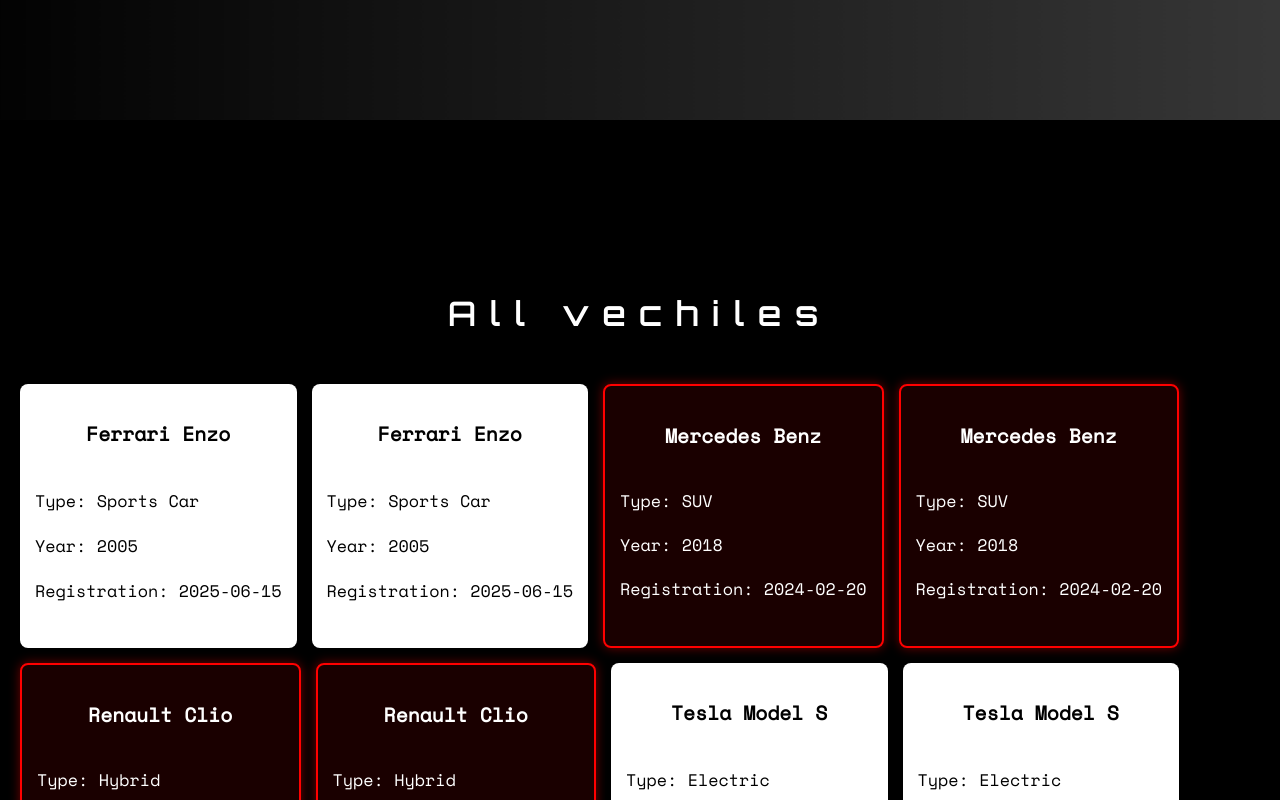
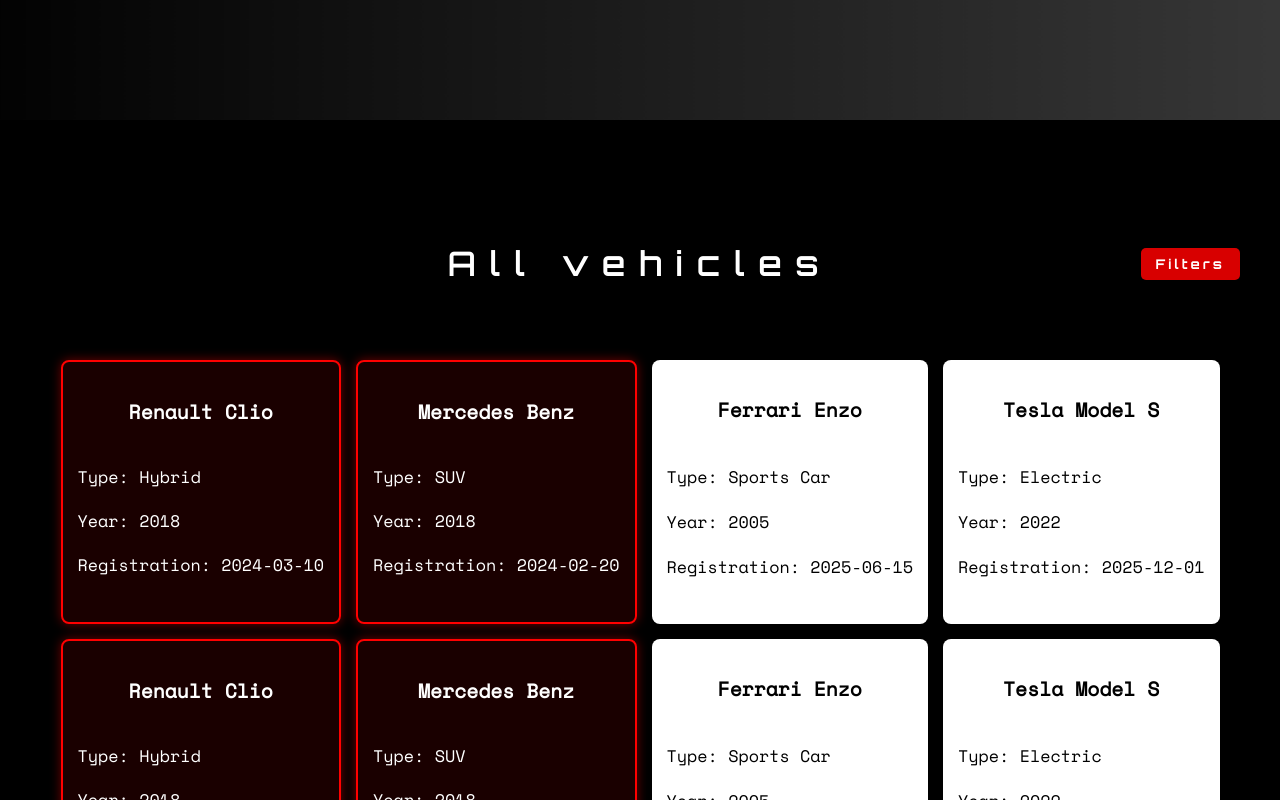
Before and after one commit to ticinovicsara/Internship-14-CarDealership, a React (Vite) app in the folder CarDealership/: page / in a window 1280 px wide. Shown: the part 680-1480 px from the top of the page. Built offline with nearby package versions, Linux system fonts and the light colour scheme.

Commit message:
filters add

```diff
--- a/CarDealership/src/components/carList.jsx
+++ b/CarDealership/src/components/carList.jsx
@@ -5,6 +5,10 @@
 const CarList = ({ cars, removeCar }) => {
   const containerRef = useRef(null);
   const [hasScrolled, setHasScrolled] = useState(false);
+  const [showFilters, setShowFilters] = useState(false);
+  const [filterBrand, setFilterBrand] = useState("");
+  const [filterModel, setFilterModel] = useState("");
+  const [filteredCars, setFilteredCars] = useState(cars);
 
   useEffect(() => {
     const observer = new IntersectionObserver(
@@ -28,25 +32,68 @@
     };
   }, [hasScrolled]);
 
+  const sortedCars = [...cars].sort((a, b) => {
+    if (a.year !== b.year) return a.year - b.year;
+    if (a.brand !== b.brand) return a.brand.localeCompare(b.brand);
+    return a.model.localeCompare(b.model);
+  });
+
+  const applyFilter = () => {
+    let newFilteredCars = sortedCars.filter(
+      (car) =>
+        (filterBrand === "" ||
+          car.brand.toLowerCase().includes(filterBrand.toLowerCase())) &&
+        (filterModel === "" ||
+          car.model.toLowerCase().includes(filterModel.toLowerCase()))
+    );
+
+    setFilteredCars(newFilteredCars);
+    setShowFilters(false);
+  };
+
   const isRegistrationExpired = (dateString) => {
     const today = new Date();
     const expiryDate = new Date(dateString);
     return (expiryDate - today) / (1000 * 60 * 60 * 24) <= 30;
   };
 
-  const sortedCars = cars.sort((a, b) => {
-    if (a.year !== b.year) {
-      return a.year - b.year;
-    }
-    if (a.brand !== b.brand) {
-      return a.brand.localeCompare(b.brand);
-    }
-    return a.model.localeCompare(b.model);
-  });
-
   return (
     <div ref={containerRef} className="car-container" id="vehicles">
-      <h2 className="car-container-title">All vechiles</h2>
+      <div className="header">
+        <h2 className="car-container-title">All vehicles</h2>
+        <button className="filter-btn" onClick={() => setShowFilters(true)}>
+          Filters
+        </button>
+      </div>
+
+      {showFilters && (
+        <div className="filter-popup">
+          <div className="filter-popup-content">
+            <h3>Filter Vehicles</h3>
+            <input
+              type="text"
+              placeholder="Brand"
+              value={filterBrand}
+              onChange={(e) => setFilterBrand(e.target.value)}
+            />
+            <input
+              type="text"
+              placeholder="Model"
+              value={filterModel}
+              onChange={(e) => setFilterModel(e.target.value)}
+            />
+            <button className="apply-filter-btn" onClick={applyFilter}>
+              Apply Filter
+            </button>
+            <button
+              className="close-filter-btn"
+              onClick={() => setShowFilters(false)}
+            >
+              Close
+            </button>
+          </div>
+        </div>
+      )}
 
       <motion.div
         className="car-list"
@@ -54,7 +101,7 @@
         whileInView={{ opacity: 1, y: 0 }}
         transition={{ duration: 0.8 }}
       >
-        {sortedCars.map((car, index) => (
+        {filteredCars.map((car, index) => (
           <motion.div
             key={car.id}
             className={`car-card ${
--- a/CarDealership/src/styles/car-list.css
+++ b/CarDealership/src/styles/car-list.css
@@ -9,10 +9,43 @@
   overflow: hidden;
 }
 
+.header {
+  display: flex;
+  align-items: center;
+  justify-content: center;
+  margin-bottom: 20px;
+  position: relative;
+  width: 100%;
+  margin-bottom: 30px;
+  text-align: center;
+}
+
+.filter-btn {
+  padding: 8px 15px;
+  position: absolute;
+  right: 40px;
+  background-color: #d80000;
+  color: white;
+  border: none;
+  border-radius: 5px;
+  font-family: Orbitron-Bold;
+  letter-spacing: 3px;
+  cursor: pointer;
+  transition: background-color 0.3s;
+}
+
+.filter-btn:hover {
+  background-color: #a00000;
+}
+
+.no-cars {
+  text-align: center;
+  font-size: 1.2em;
+  color: gray;
+}
+
 .car-container-title {
-  margin-top: 100px;
   color: white;
-  margin-bottom: 30px;
   font-size: 2em;
   font-family: Orbitron-Regular;
   letter-spacing: 15px;
@@ -23,7 +56,7 @@
   flex-wrap: wrap;
   gap: 15px;
   padding: 20px;
-  justify-content: flex-start;
+  justify-content: center;
   max-width: 100%;
   font-family: monospace;
   font-size: 1.5em;
@@ -103,3 +136,63 @@
 .delete-btn:hover {
   background: darkred;
 }
+
+.filter-popup {
+  position: fixed;
+  top: 0;
+  left: 0;
+  width: 100%;
+  height: 100%;
+  background: rgba(0, 0, 0, 0.7);
+  display: flex;
+  justify-content: center;
+  align-items: center;
+  z-index: 10;
+}
+
+.filter-popup-content {
+  background-color: black;
+  color: white;
+  padding: 20px;
+  border-radius: 8px;
+  border: 1px solid red;
+  width: 500px;
+  height: 350px;
+  display: flex;
+  flex-direction: column;
+  justify-content: space-between;
+  text-align: center;
+  font-family: Orbitron-Regular;
+  letter-spacing: 2px;
+}
+
+.filter-popup-content input {
+  padding: 8px;
+  margin: 5px 0;
+  border: 1px solid #ccc;
+  border-radius: 4px;
+  text-align: center;
+  font-family: SpaceMono-Regular;
+}
+
+.apply-filter-btn,
+.close-filter-btn {
+  padding: 10px;
+  background-color: #d80000;
+  color: white;
+  border: none;
+  border-radius: 5px;
+  cursor: pointer;
+  transition: background-color 0.3s ease;
+  font-family: Orbitron-Bold;
+  letter-spacing: 2px;
+}
+
+.close-filter-btn {
+  margin-top: -20px;
+}
+
+.apply-filter-btn:hover,
+.close-filter-btn:hover {
+  background-color: #a00000;
+}
```
